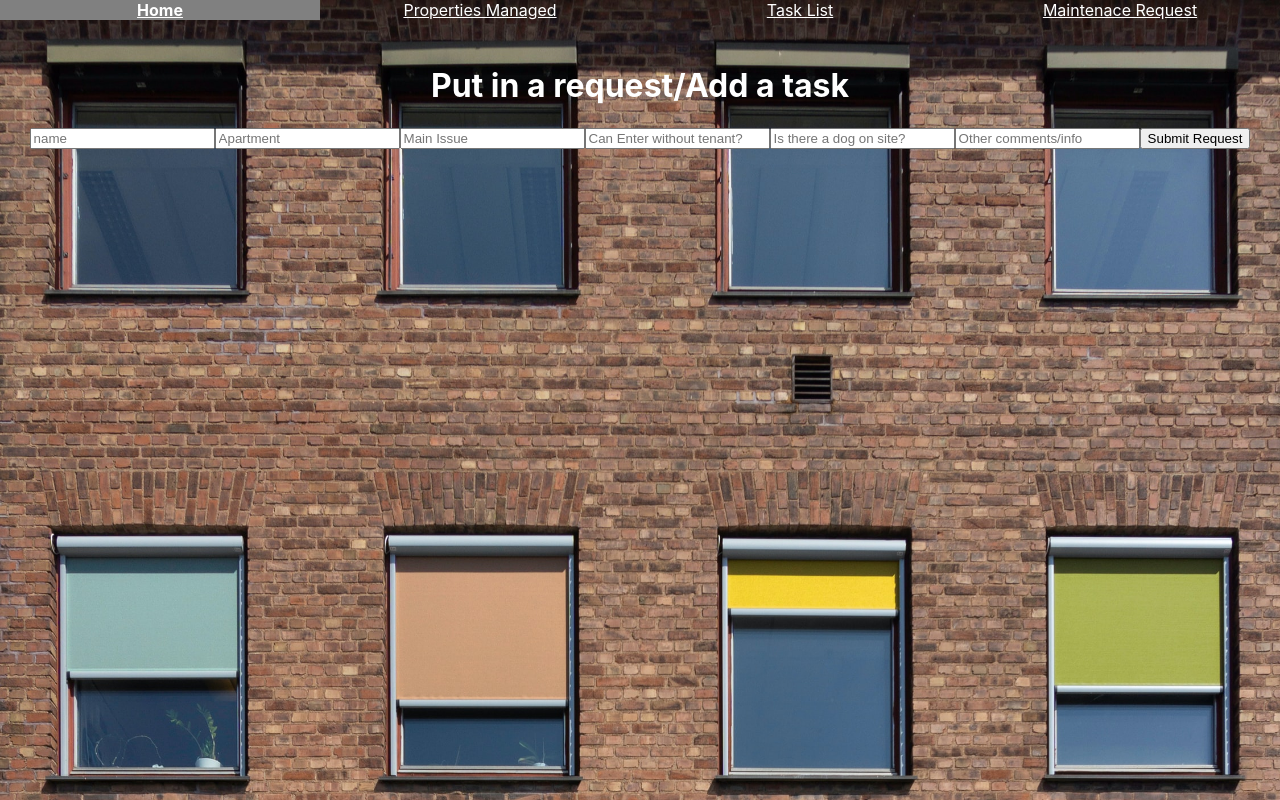
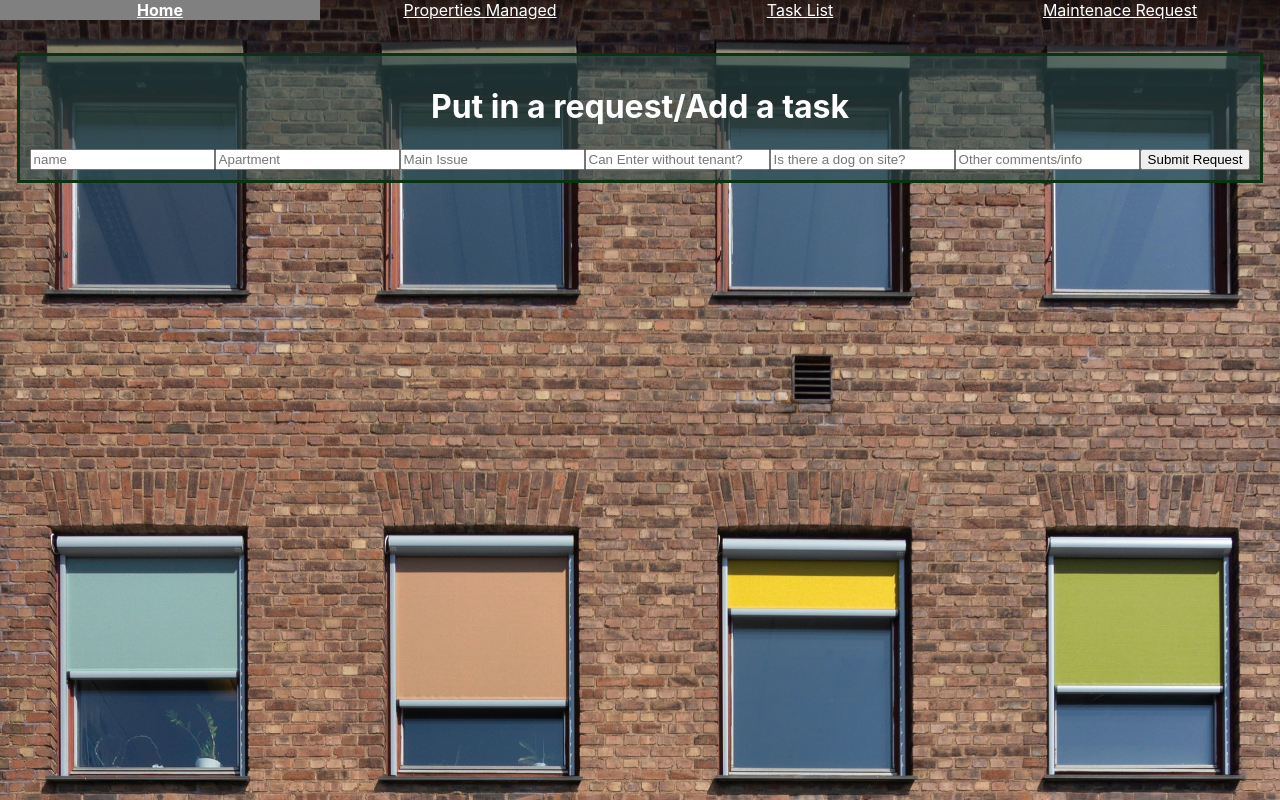
Before and after one commit to JJVenable/PropertyManagement, a React (Create React App) app in the folder frontEnd/: page /maintrequests in a window 1280 px wide. Built offline with nearby package versions, Linux system fonts and the light colour scheme; no server answers.

Commit message:
more styling

```diff
--- a/frontEnd/src/App.css
+++ b/frontEnd/src/App.css
@@ -20,8 +20,14 @@
   display: inline-grid;
   grid-template-columns: 50% 50%;
 }
+.requestPage{
+  background-color: rgba(46, 75, 75, 0.6);
+  border: 3px solid rgb(11, 50, 17);
+  padding: 10px;
+  margin: 8px;
 
-
+}
+.homeDiv,
 .task-card,
 .property-card{
   padding: 5px;
--- a/frontEnd/src/components/Home.jsx
+++ b/frontEnd/src/components/Home.jsx
@@ -5,7 +5,7 @@ function Home(props) {
   console.log(props);
   return (
     <div className='homePage'>
-      <div>
+      <div className='homeDiv'>
         <h2>Welcome to my second project!</h2>
         <h3>This is a website for a solo property manager, or a multihome renter.</h3>
       </div>
```
Also changed, not shown: frontEnd/src/components/TaskList.jsx (+4 -4 lines), 1 other file (tests, documents, lock files or other folders).
